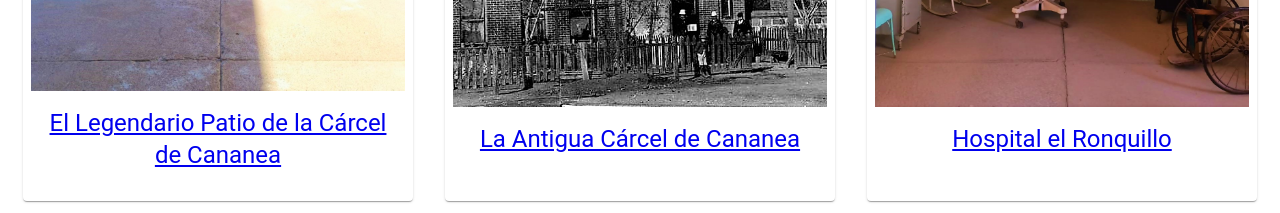
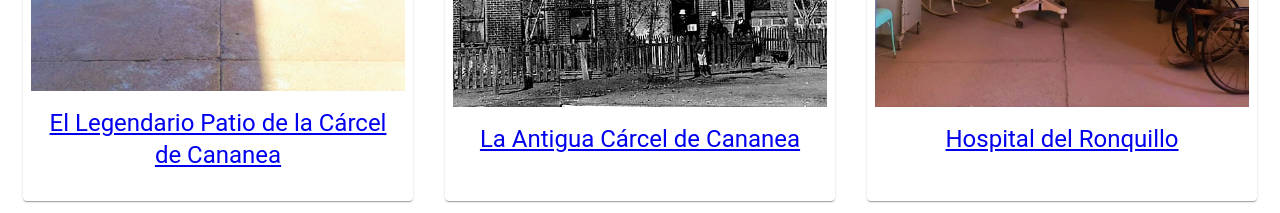
Before and after one commit to iTsAlex18/museum-website, a React (Create React App) app: page /indice in a window 1280 px wide. Shown: the part 1460-1673 px from the top of the page. Built offline with nearby package versions, Linux system fonts and the light colour scheme.

Commit message:
Sexto commit

```diff
--- a/src/pages/Indice.js
+++ b/src/pages/Indice.js
@@ -180,7 +180,7 @@ const Indice = () => {
             />
             <CardContent>
               <Typography variant="h5" gutterBottom component={"div"}>
-                Hospital el Ronquillo
+                Hospital del Ronquillo
               </Typography>
             </CardContent>
           </CardActionArea>
```
